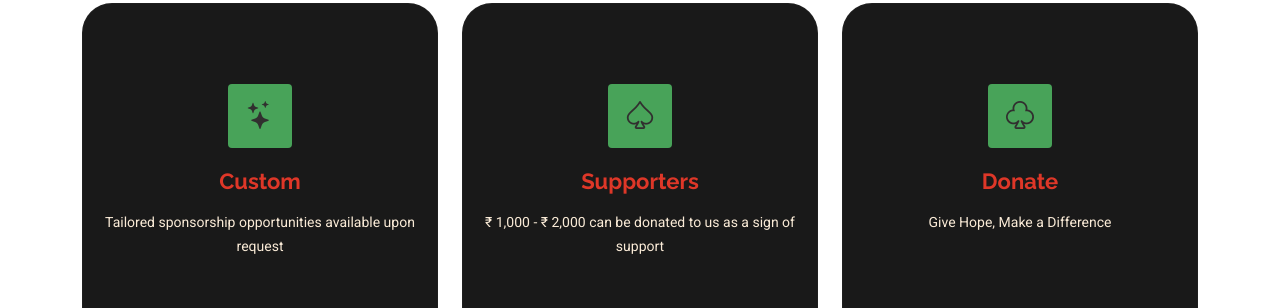
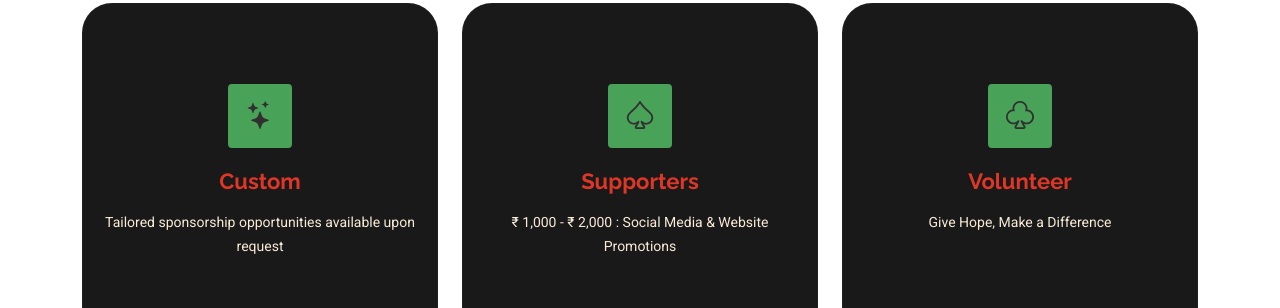
Before and after one commit to madfest-max/madfest-landing, a plain HTML site: page index.html in a window 1280 px wide. Shown: the part 2737-3045 px from the top of the page. Drawn offline with Linux system fonts and the light colour scheme.

Commit message:
removed donations

```diff
--- a/index.html
+++ b/index.html
@@ -357,7 +357,7 @@
               <a href="#service" class="stretched-link">
                 <h3>Supporters</h3>
               </a>
-              <p>₹ 1,000 - ₹ 2,000 can be donated to us as a sign of support</p>
+              <p>₹ 1,000 - ₹ 2,000 : Social Media & Website Promotions</p>
               <a href="#service" class="stretched-link"></a>
             </div>
           </div><!-- End Service Item -->
@@ -368,12 +368,13 @@
                 <i class="bi bi-suit-club"></i>
               </div>
               <a href="#service" class="stretched-link">
-                <h3>Donate</h3>
+                <h3>Volunteer</h3>
               </a>
               <p>Give Hope, Make a Difference</p>
               <a href="#service" class="stretched-link"></a>
             </div>
-          </div><!-- End Service Item -->
+          </div>
+          <!-- End Service Item -->
 
         </div>
 
```
